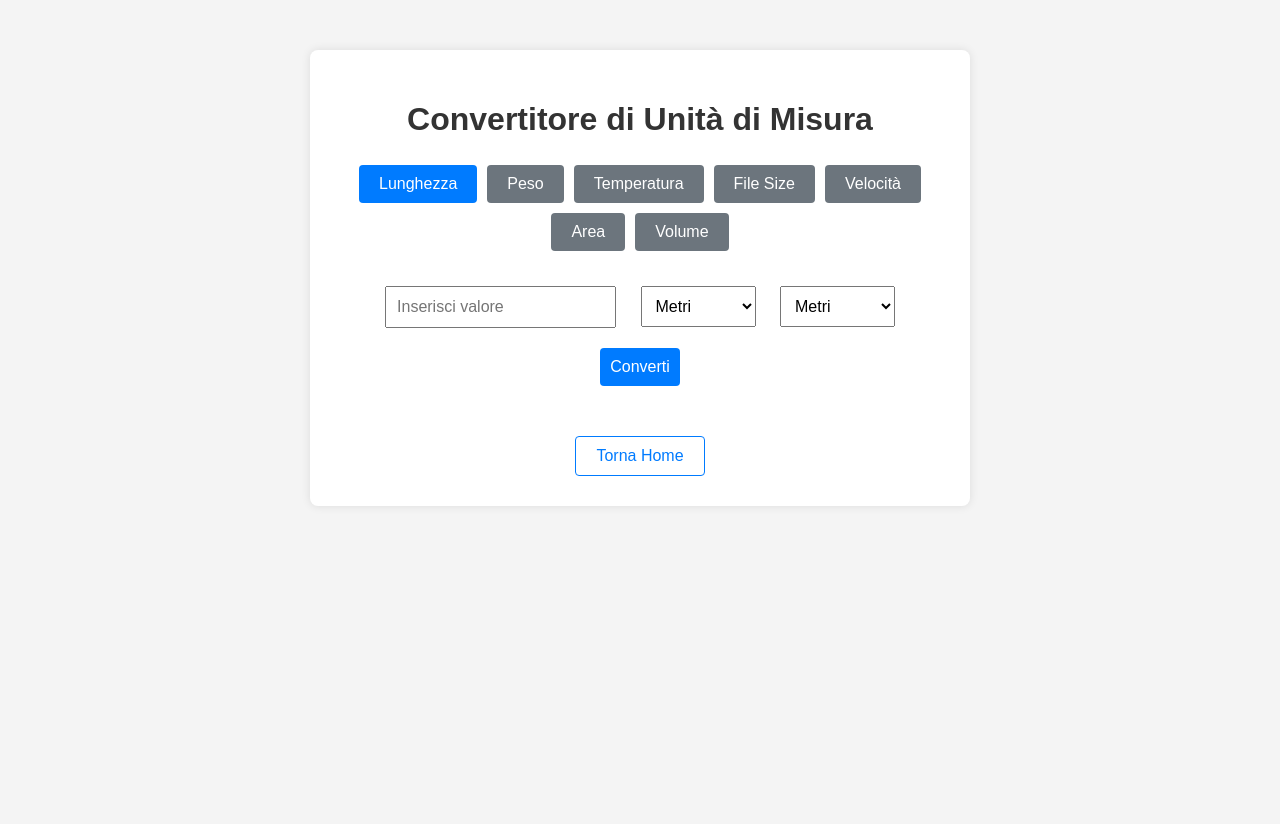
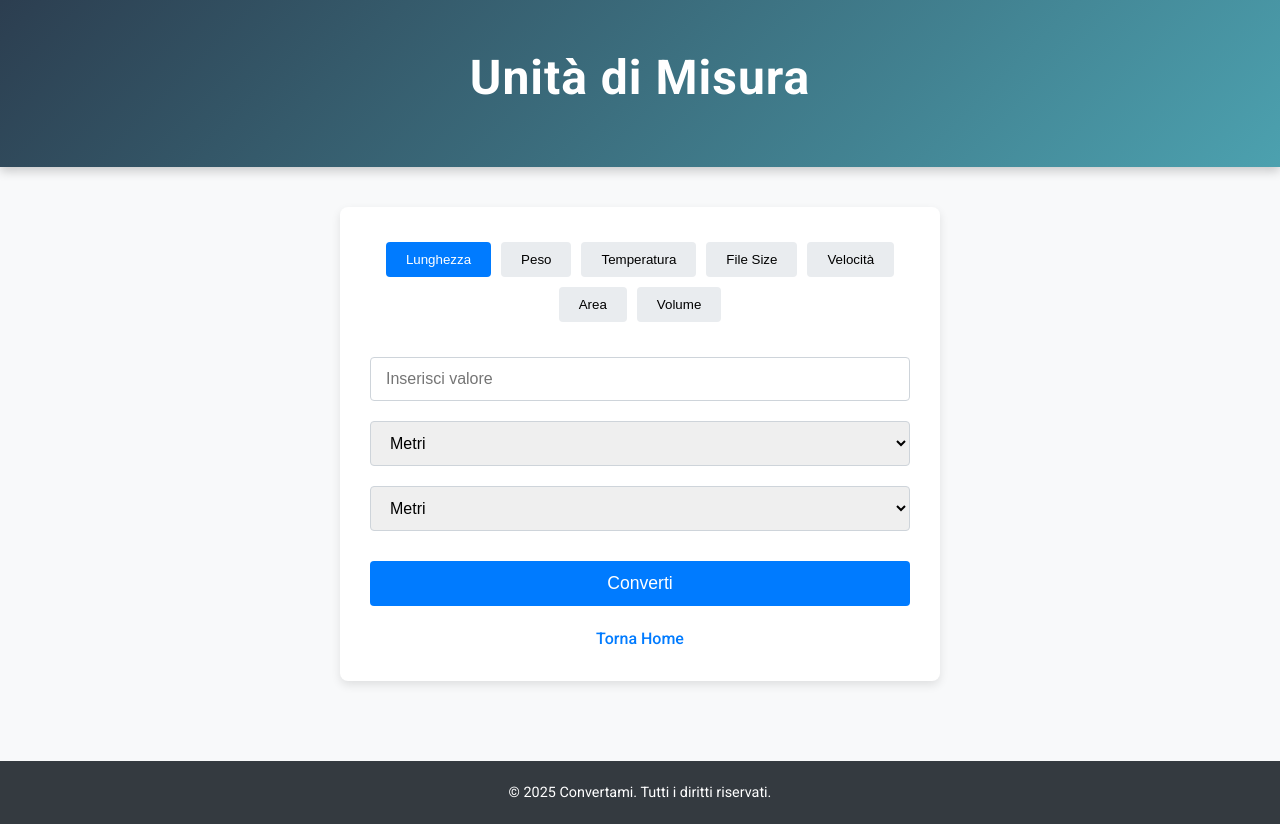
Before and after one commit to riccardomurachelli/convertami, a website: page public/units.html in a window 1280 px wide. Before the commit the page ends 800 px from the top, so only its background shows below. Drawn offline with Linux system fonts and the light colour scheme.

Commit message:
Ristrutturazione del layout e aggiornamento degli stili CSS; aggiunta di intestazioni, piè di pagina e miglioramenti nei componenti delle pagine di conversione.
Co-authored-by: Edoardo Francesco Lutri <hey-im-smiley@users.noreply.github.com>

```diff
--- a/public/css/styles.css
+++ b/public/css/styles.css
@@ -1,108 +1,162 @@
-/* Stili globali */
-body {
-  font-family: Arial, sans-serif;
-  background: #f4f4f4;
+/* Reset di base */
+* {
   margin: 0;
   padding: 0;
+  box-sizing: border-box;
 }
 
-.container, .home-container {
+/* Base styling */
+body {
+  font-family: 'Roboto', sans-serif;
+  background-color: #f8f9fa;
+  color: #333;
+  line-height: 1.6;
+}
+
+/* Header */
+header {
+  background: linear-gradient(135deg, #2C3E50, #4CA1AF);
+  color: #fff;
+  padding: 40px 20px;
+  text-align: center;
+  box-shadow: 0 4px 10px rgba(0,0,0,0.2);
+}
+
+.header-container h1 {
+  font-size: 3rem;
+  margin-bottom: 10px;
+  letter-spacing: 1px;
+}
+
+.header-container p {
+  font-size: 1.2rem;
+}
+
+/* Main container */
+main {
+  padding: 40px 20px;
+}
+
+/* Homepage Cards */
+.main-container {
+  display: flex;
+  justify-content: center;
+  gap: 20px;
+  flex-wrap: wrap;
+}
+
+.card {
+  display: block;
+  background: #fff;
+  color: #333;
+  text-decoration: none;
+  padding: 30px 40px;
+  border-radius: 8px;
+  box-shadow: 0 4px 8px rgba(0,0,0,0.1);
+  transition: transform 0.3s, box-shadow 0.3s;
+  font-size: 1.5rem;
+  font-weight: 500;
+  min-width: 200px;
+  text-align: center;
+}
+
+.card:hover {
+  transform: translateY(-5px);
+  box-shadow: 0 8px 16px rgba(0,0,0,0.2);
+}
+
+/* Container for internal pages */
+.container {
   max-width: 600px;
-  margin: 50px auto;
+  margin: 0 auto;
   background: #fff;
   padding: 30px;
   border-radius: 8px;
-  text-align: center;
-  box-shadow: 0 0 10px rgba(0,0,0,0.1);
+  box-shadow: 0 4px 10px rgba(0,0,0,0.1);
 }
 
-h1 {
-  color: #333;
-}
-
-input, select, button {
-  padding: 10px;
-  margin: 10px;
-  font-size: 16px;
-}
-
-button {
-  background: #007BFF;
-  color: #fff;
-  border: none;
-  cursor: pointer;
-  border-radius: 4px;
-  transition: background 0.3s ease;
-}
-
-button:hover {
-  background: #0056b3;
-}
-
-.back-button {
-  display: inline-block;
-  margin-top: 20px;
-  text-decoration: none;
-  color: #007BFF;
-  border: 1px solid #007BFF;
-  padding: 10px 20px;
-  border-radius: 4px;
-  transition: background 0.3s, color 0.3s;
-}
-
-.back-button:hover {
-  background: #007BFF;
-  color: #fff;
-}
-
-/* Homepage */
-.home-container h1 {
-  margin-bottom: 30px;
-}
-
-.buttons-container {
+/* Tabs per Unità */
+.tabs {
   display: flex;
-  justify-content: space-around;
   flex-wrap: wrap;
-}
-
-.mega-button {
-  display: inline-block;
-  background: #28a745;
-  color: #fff;
-  text-decoration: none;
-  padding: 20px 30px;
-  font-size: 18px;
-  border-radius: 8px;
-  margin: 10px;
-  transition: transform 0.3s, background 0.3s;
-}
-
-.mega-button:hover {
-  background: #218838;
-  transform: scale(1.05);
-}
-
-/* Tab per le Unità di Misura */
-.unit-tabs {
-  display: flex;
   justify-content: center;
   margin-bottom: 20px;
-  flex-wrap: wrap;
 }
 
 .tab-button {
   padding: 10px 20px;
   margin: 5px;
-  background: #6c757d;
-  color: #fff;
+  background: #e9ecef;
   border: none;
+  border-radius: 4px;
   cursor: pointer;
-  border-radius: 4px;
   transition: background 0.3s;
+  font-weight: 500;
+}
+
+.tab-button:hover {
+  background: #ced4da;
 }
 
 .tab-button.active {
   background: #007BFF;
-  cursor: default;
+  color: #fff;
 }
+
+/* Form elements */
+.input-field, .select-field {
+  width: 100%;
+  padding: 12px 15px;
+  margin: 10px 0;
+  border: 1px solid #ced4da;
+  border-radius: 4px;
+  font-size: 1rem;
+}
+
+/* Bottone di azione */
+.action-button {
+  display: block;
+  width: 100%;
+  padding: 12px;
+  background: #007BFF;
+  color: #fff;
+  border: none;
+  border-radius: 4px;
+  font-size: 1.1rem;
+  font-weight: 500;
+  cursor: pointer;
+  transition: background 0.3s;
+  margin: 20px 0;
+}
+
+.action-button:hover {
+  background: #0056b3;
+}
+
+/* Testo risultato */
+.result-text {
+  text-align: center;
+  font-size: 1.5rem;
+  color: #28a745;
+  margin-top: 20px;
+}
+
+/* Link "Torna Home" */
+.back-link {
+  display: block;
+  text-align: center;
+  margin-top: 20px;
+  text-decoration: none;
+  color: #007BFF;
+  font-weight: 500;
+}
+
+/* Footer */
+footer {
+  background: #343a40;
+  color: #fff;
+  text-align: center;
+  padding: 20px;
+  margin-top: 40px;
+  font-size: 0.9rem;
+}
--- a/public/units.html
+++ b/public/units.html
@@ -4,12 +4,19 @@
   <meta charset="UTF-8">
   <meta name="viewport" content="width=device-width, initial-scale=1.0">
   <title>Convertami - Unità di Misura</title>
+  <link href="https://fonts.googleapis.com/css2?family=Roboto:wght@400;500;700&display=swap" rel="stylesheet">
   <link rel="stylesheet" href="css/styles.css">
+  <script defer src="js/units.js"></script>
 </head>
 <body>
+  <header>
+    <div class="header-container">
+      <h1>Unità di Misura</h1>
+    </div>
+  </header>
+  <main>
     <div class="container">
-    <h1>Convertitore di Unità di Misura</h1>
-    <div class="unit-tabs">
+      <div class="tabs">
         <button class="tab-button" id="tab-length" onclick="switchCategory('length')">Lunghezza</button>
         <button class="tab-button" id="tab-weight" onclick="switchCategory('weight')">Peso</button>
         <button class="tab-button" id="tab-temperature" onclick="switchCategory('temperature')">Temperatura</button>
@@ -18,13 +25,16 @@
         <button class="tab-button" id="tab-area" onclick="switchCategory('area')">Area</button>
         <button class="tab-button" id="tab-volume" onclick="switchCategory('volume')">Volume</button>
       </div>
-    <input type="number" id="inputValue" placeholder="Inserisci valore">
-    <select id="unitFrom"></select>
-    <select id="unitTo"></select>
-    <button onclick="convertUnits()">Converti</button>
-    <h2 id="result"></h2>
-    <a href="index.html" class="back-button">Torna Home</a>
+      <input type="number" id="inputValue" placeholder="Inserisci valore" class="input-field">
+      <select id="unitFrom" class="select-field"></select>
+      <select id="unitTo" class="select-field"></select>
+      <button onclick="convertUnits()" class="action-button">Converti</button>
+      <h2 id="result" class="result-text"></h2>
+      <a href="index.html" class="back-link">Torna Home</a>
     </div>
-  <script src="js/units.js"></script>
+  </main>
+  <footer>
+    <p>&copy; 2025 Convertami. Tutti i diritti riservati.</p>
+  </footer>
 </body>
 </html>
```
Also changed, not shown: public/currencies.html (+20 -10 lines), public/files.html (+18 -8 lines), public/index.html (+17 -8 lines). Lines whose indentation alone changed are shown as unchanged.
